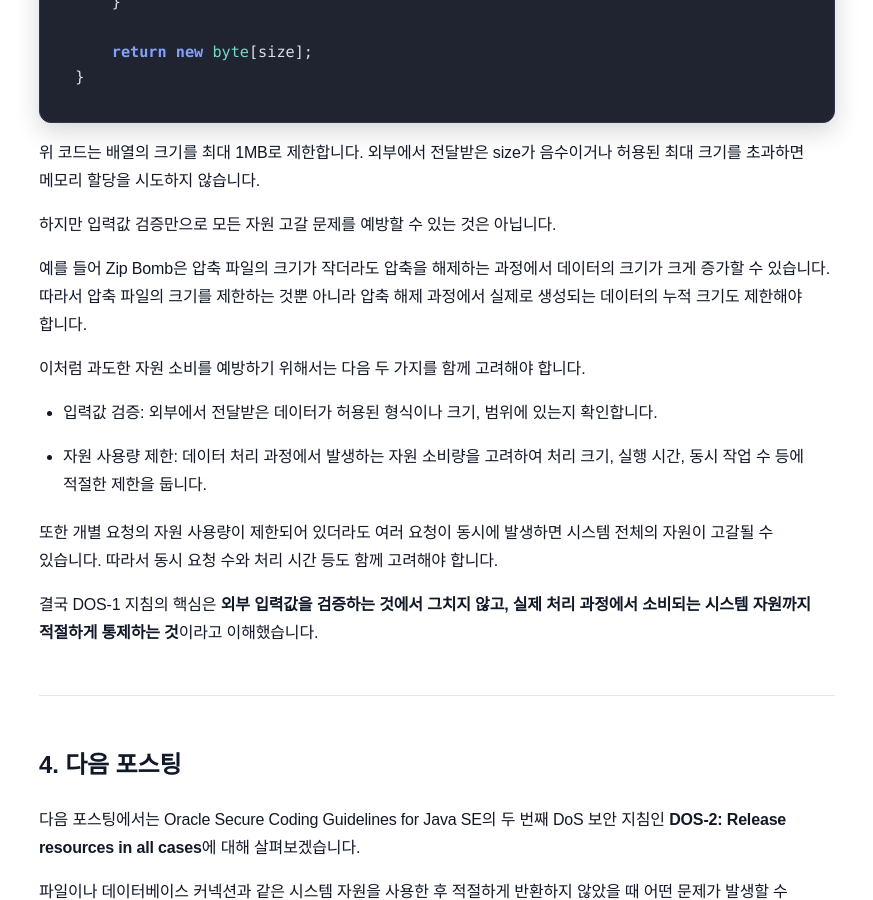
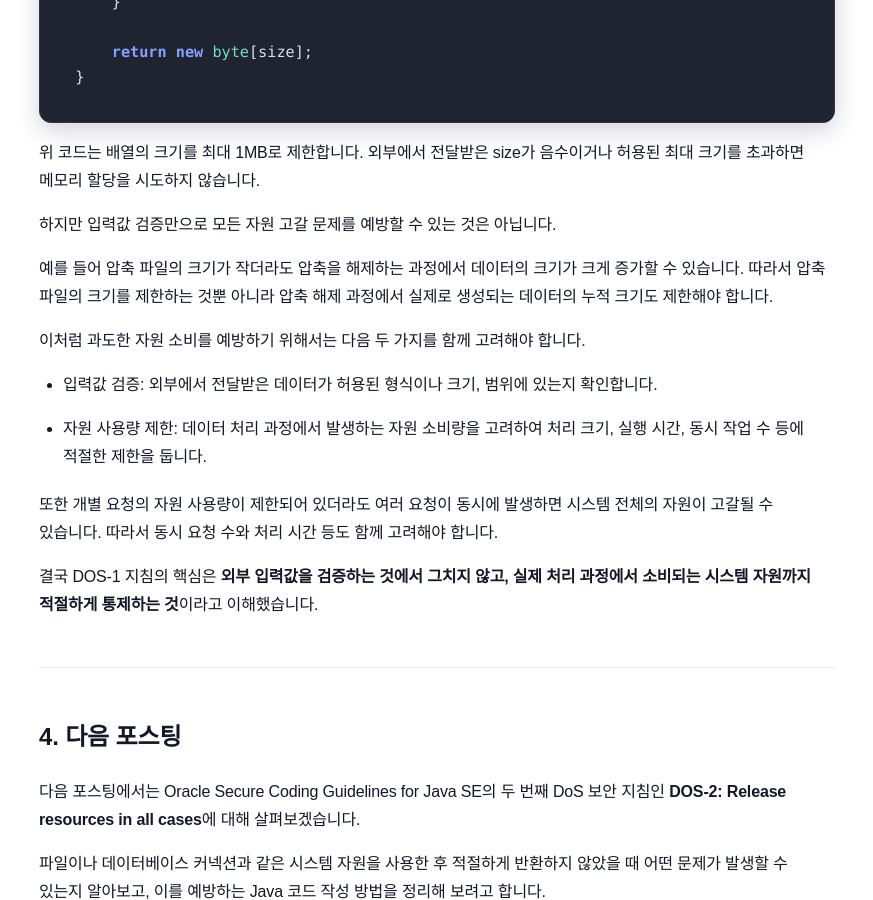
Before and after one commit to sanghoon-lee/sanghoon-lee.github.io, a Jekyll site: the page built from _posts/2026-10-21-dos2.md, in a window 1280 px wide and 900 px high, scrolled down 2384 px. Shown: the whole window, without its empty margins (203-1076 px from the left). Built offline with Jekyll 4.4.1, drawn with Linux system fonts in a browser that asks for light colours; nearby versions of some CDN libraries; comment, search, counter and statistics services are not loaded.

Commit message:
dos2 포스팅 추가

```diff
--- a/_posts/2026-10-21-dos2.md
+++ b/_posts/2026-10-21-dos2.md
@@ -73,7 +73,7 @@ public byte[] createBuffer(int size) {
 
 하지만 입력값 검증만으로 모든 자원 고갈 문제를 예방할 수 있는 것은 아닙니다.
 
-예를 들어 Zip Bomb은 압축 파일의 크기가 작더라도 압축을 해제하는 과정에서 데이터의 크기가 크게 증가할 수 있습니다. 따라서 압축 파일의 크기를 제한하는 것뿐 아니라 압축 해제 과정에서 실제로 생성되는 데이터의 누적 크기도 제한해야 합니다.
+예를 들어 압축 파일의 크기가 작더라도 압축을 해제하는 과정에서 데이터의 크기가 크게 증가할 수 있습니다. 따라서 압축 파일의 크기를 제한하는 것뿐 아니라 압축 해제 과정에서 실제로 생성되는 데이터의 누적 크기도 제한해야 합니다.
 
 이처럼 과도한 자원 소비를 예방하기 위해서는 다음 두 가지를 함께 고려해야 합니다.
 
```
